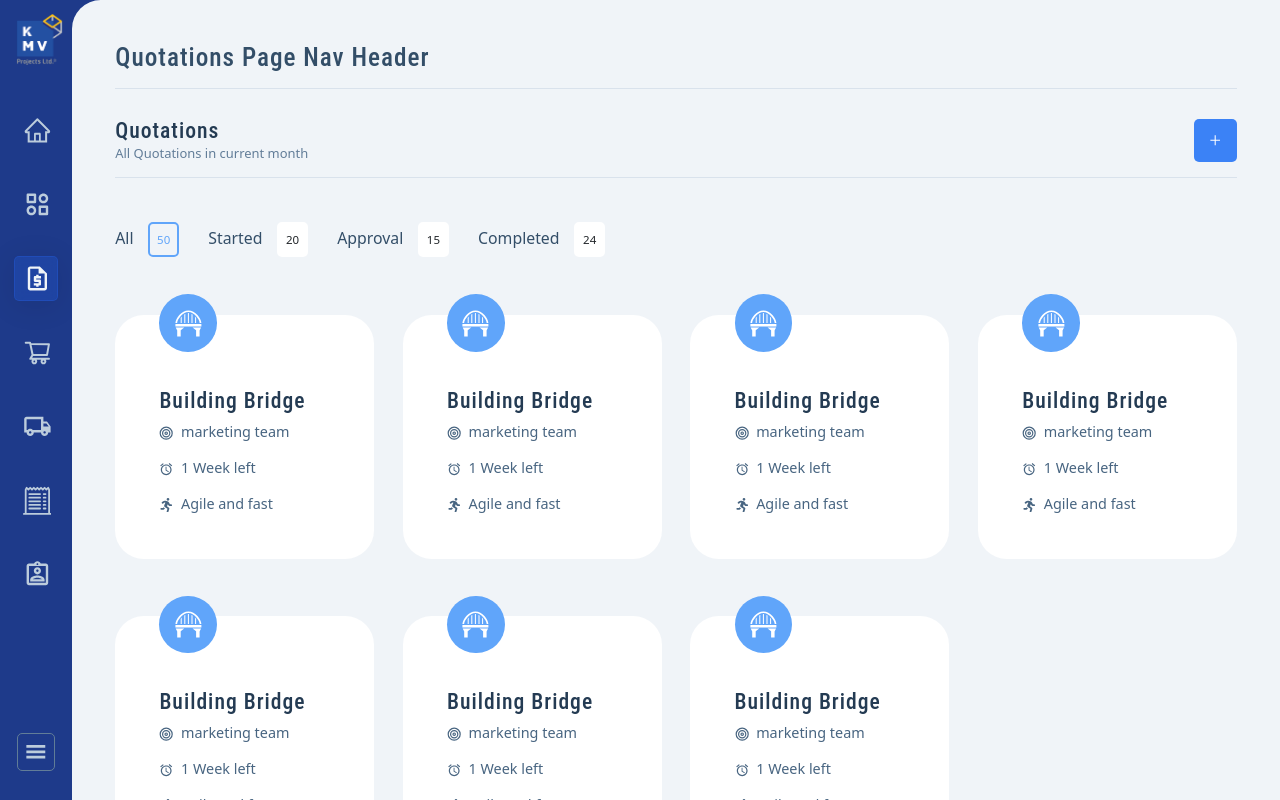
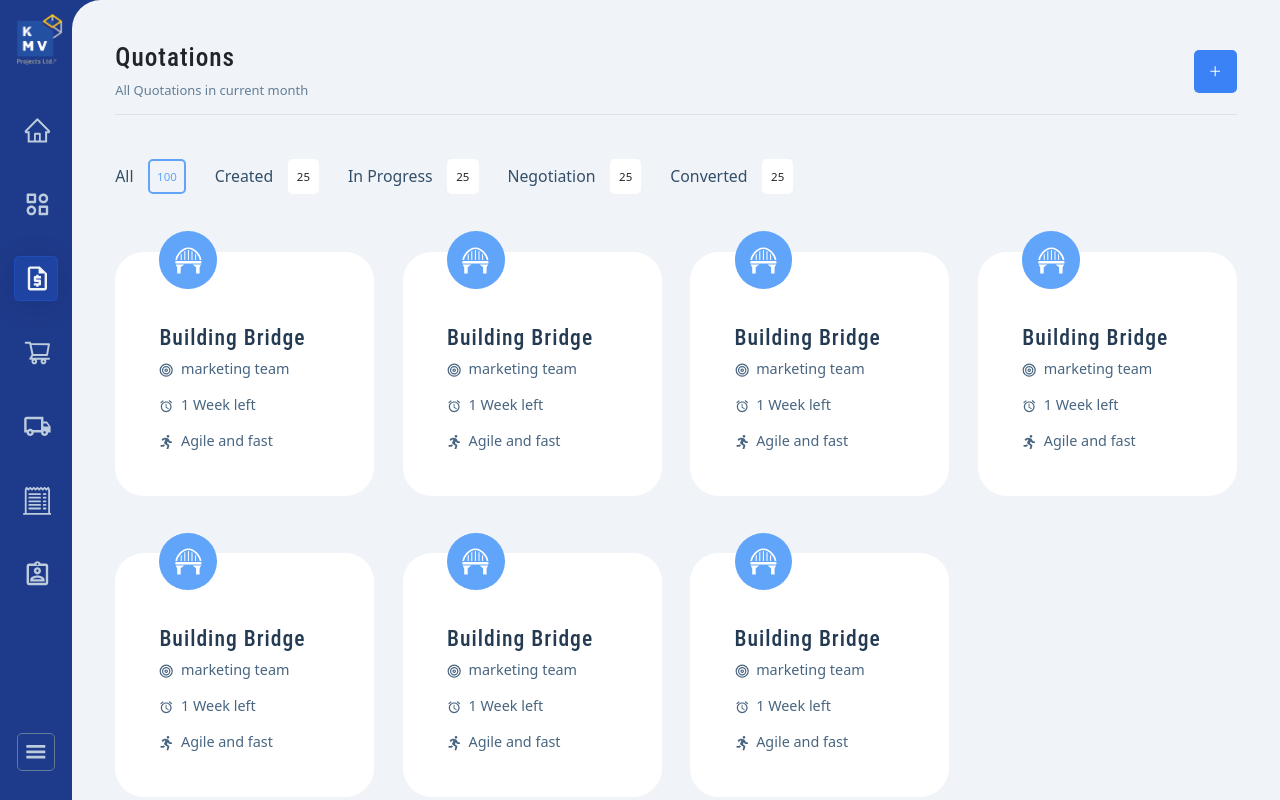
Before and after one commit to PiersoftDev/converse-portal, a React (Create React App) app: page /quotations in a window 1280 px wide. Built offline with nearby package versions, Linux system fonts and the light colour scheme; sample sign-in values are in the browser's storage.

Commit message:
quotation label changes

```diff
--- a/src/pages/dashboard/Quotations.js
+++ b/src/pages/dashboard/Quotations.js
@@ -15,11 +15,11 @@ const Quotations = () => {
 
   return (
     <Wrapper className="quotations-page">
-      <h3 className="header">Quotations page nav header</h3>
+      {/* <h3 className="header">Quotations page nav header</h3> */}
 
       <div className="content-header">
         <div className="left-wrapper">
-          <h4>Quotations</h4>
+          <h3>Quotations</h3>
           <p>All Quotations in current month</p>
         </div>
         <span className="add-card">
@@ -30,19 +30,23 @@ const Quotations = () => {
       <div className="filters">
         <div className="filter selected">
           <p>All</p>
-          <span>50</span>
+          <span>100</span>
         </div>
         <div className="filter">
-          <p>Started</p>
-          <span>20</span>
+          <p>Created</p>
+          <span>25</span>
         </div>
         <div className="filter">
-          <p>Approval</p>
-          <span>15</span>
+          <p>In Progress</p>
+          <span>25</span>
         </div>
         <div className="filter">
-          <p>Completed</p>
-          <span>24</span>
+          <p>Negotiation</p>
+          <span>25</span>
+        </div>
+        <div className="filter">
+          <p>Converted</p>
+          <span>25</span>
         </div>
       </div>
 
```
